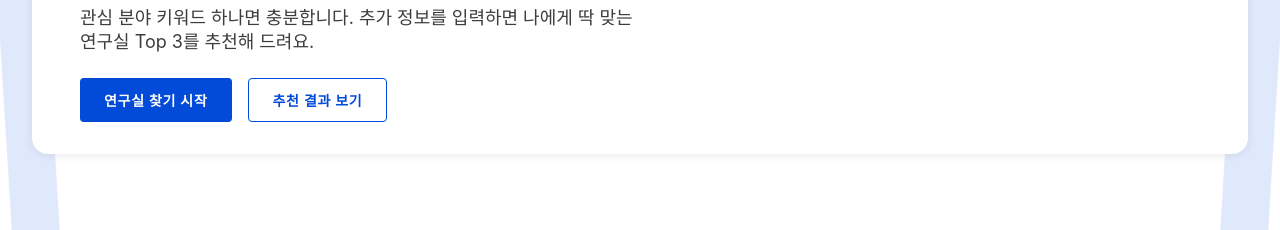
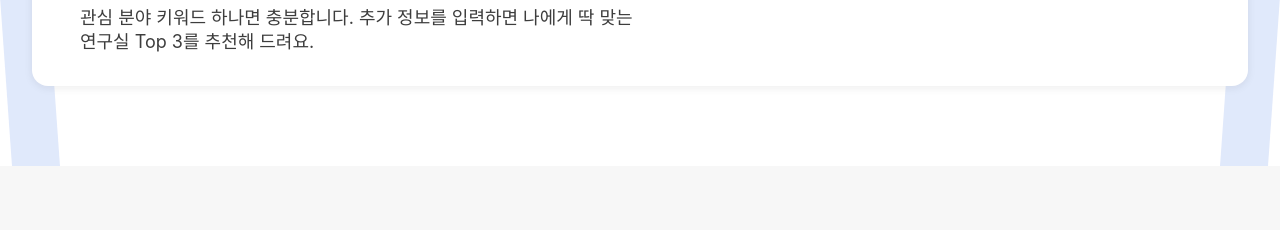
Before and after one commit to enuyhs39/IBM-Bob-a-thon, a plain HTML site: page frontend/index.html in a window 1280 px wide. Shown: the part 385-615 px from the top of the page. Drawn offline with Linux system fonts and the light colour scheme; a script that the page names is missing.

Commit message:
fix: remove hero CTA buttons from main banner

```diff
--- a/frontend/index.html
+++ b/frontend/index.html
@@ -432,10 +432,6 @@
       <span class="hero-eyebrow">숙명여자대학교 연구실 매칭 서비스</span>
       <h1 class="hero-headline">내 연구실,<br>직접 찾지 마세요.</h1>
       <p class="hero-body">관심 분야 키워드 하나면 충분합니다. 추가 정보를 입력하면 나에게 딱 맞는 연구실 Top 3를 추천해 드려요.</p>
-      <div class="hero-cta-row">
-        <a class="btn-primary" href="#form-section">연구실 찾기 시작</a>
-        <a class="btn-outline" href="results.html">추천 결과 보기</a>
-      </div>
     </div>
   </div>
 </section>
```
